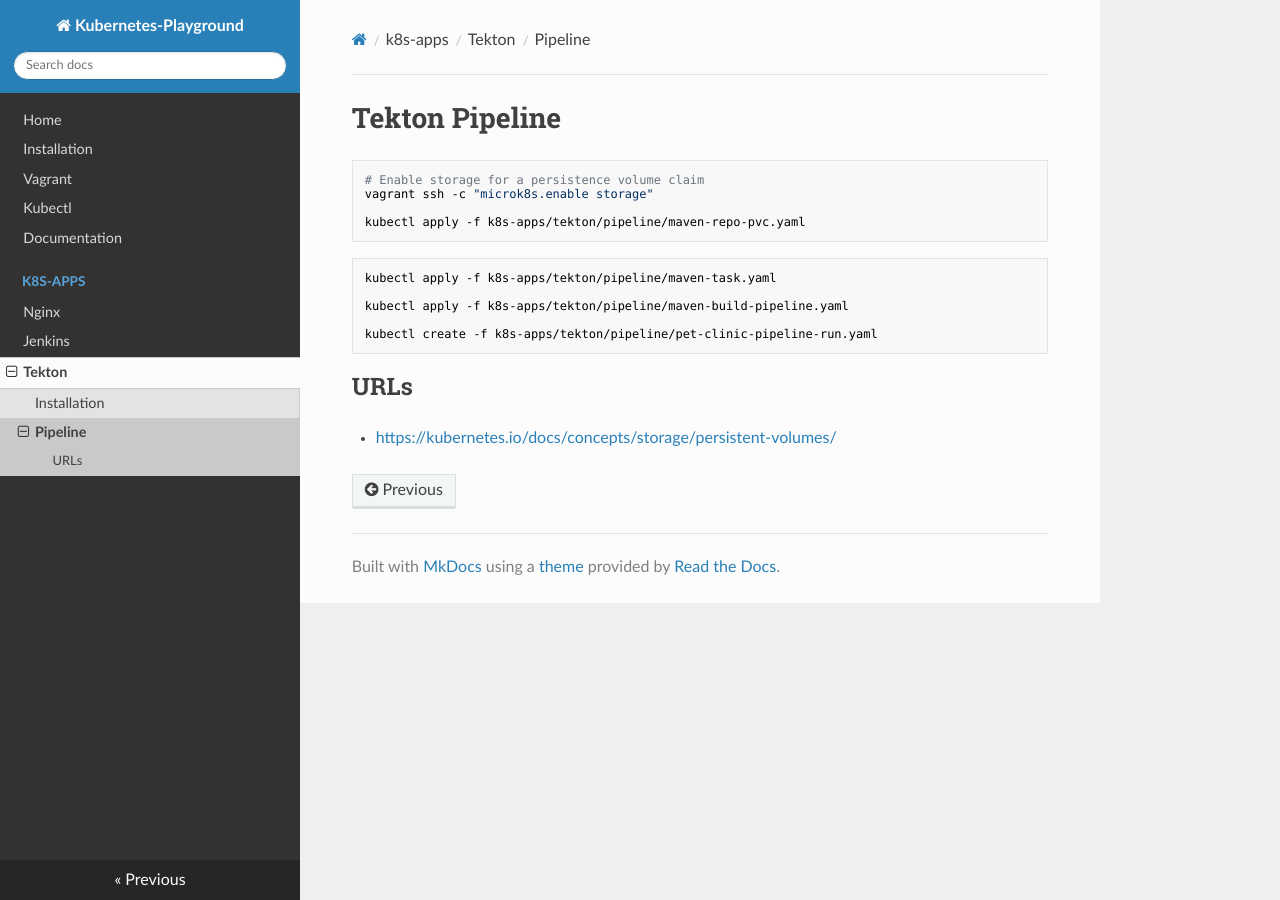
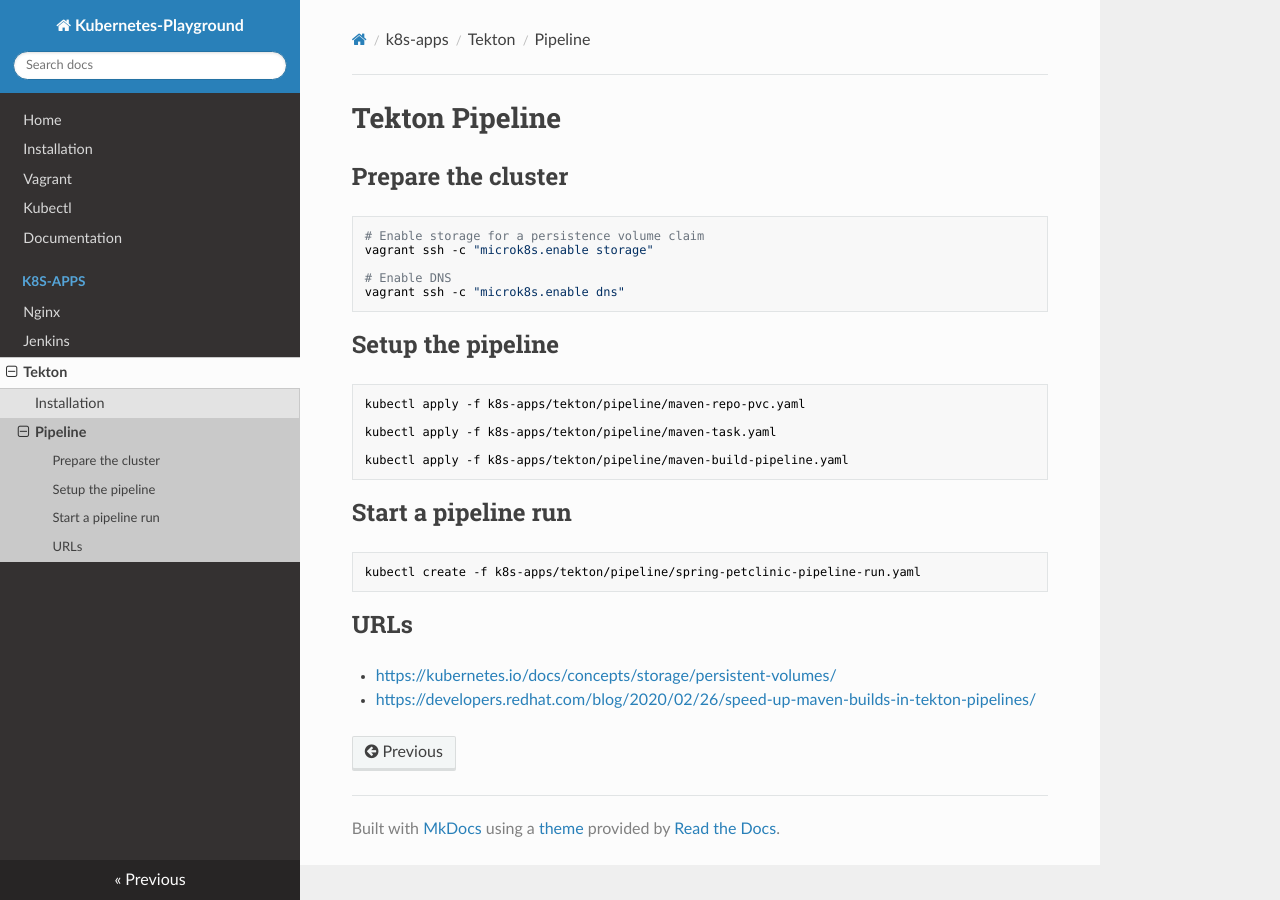
Before and after one commit to zonedbit/kubernetes-playground, an MkDocs documentation site: the page built from docs/k8s-apps/tekton/tekton-pipeline.md, in a window 1280 px wide. Built offline with MkDocs 1.6.1, drawn with Linux system fonts in a browser that asks for light colours; nearby versions of some CDN libraries.

Commit message:
feature/tektonPipline

````diff
--- a/docs/k8s-apps/tekton/tekton-pipeline.md
+++ b/docs/k8s-apps/tekton/tekton-pipeline.md
@@ -1,20 +1,33 @@
 # Tekton Pipeline
+
+
+## Prepare the cluster
 
 ```bash
 # Enable storage for a persistence volume claim
 vagrant ssh -c "microk8s.enable storage"
 
-kubectl apply -f k8s-apps/tekton/pipeline/maven-repo-pvc.yaml
+# Enable DNS
+vagrant ssh -c "microk8s.enable dns"
 ```
 
+## Setup the pipeline
+
 ```bash
+kubectl apply -f k8s-apps/tekton/pipeline/maven-repo-pvc.yaml
+
 kubectl apply -f k8s-apps/tekton/pipeline/maven-task.yaml
 
 kubectl apply -f k8s-apps/tekton/pipeline/maven-build-pipeline.yaml
+```
 
-kubectl create -f k8s-apps/tekton/pipeline/pet-clinic-pipeline-run.yaml
+## Start a pipeline run
+
+```bash
+kubectl create -f k8s-apps/tekton/pipeline/spring-petclinic-pipeline-run.yaml
 ```
 
 ## URLs
 
 - <https://kubernetes.io/docs/concepts/storage/persistent-volumes/>
+- <https://developers.redhat.com/blog/2020/02/26/speed-up-maven-builds-in-tekton-pipelines/>
````
Also changed, not shown: 4 other files.
